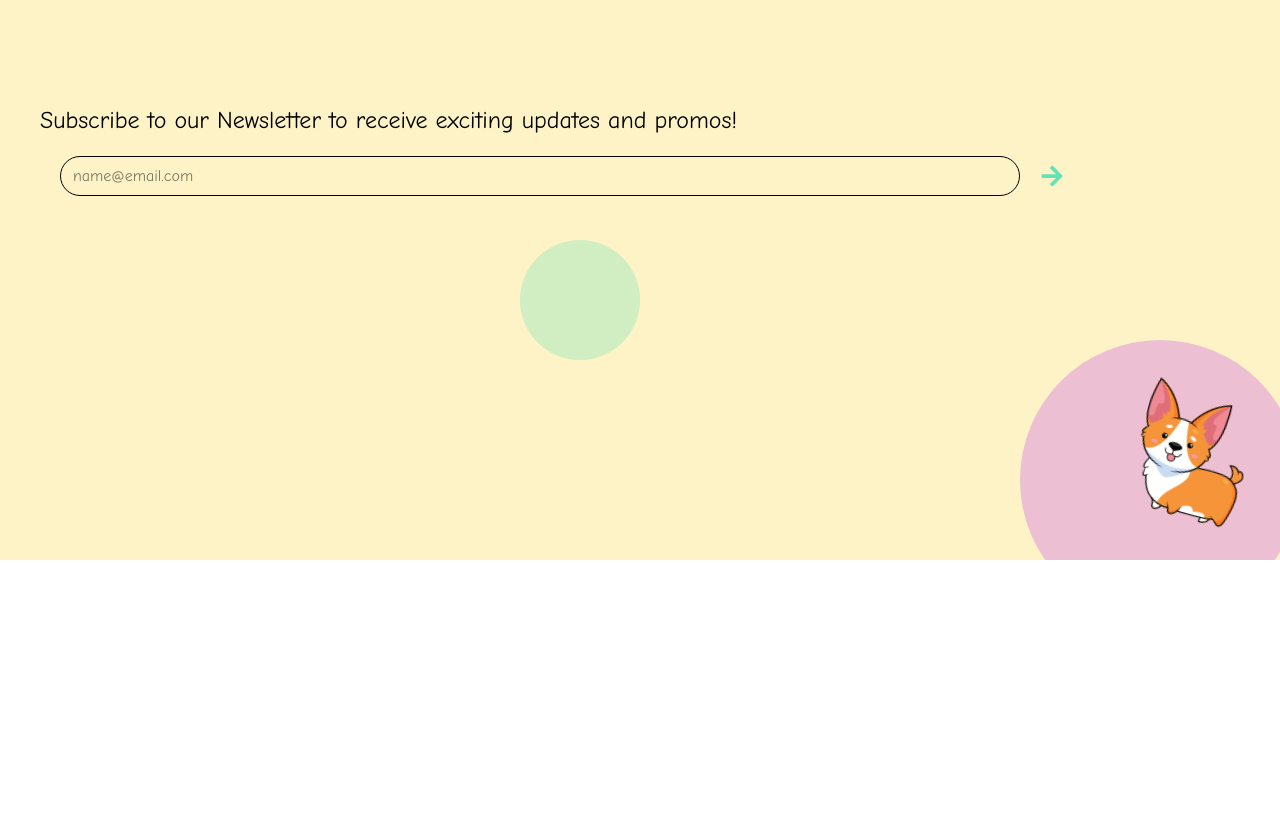
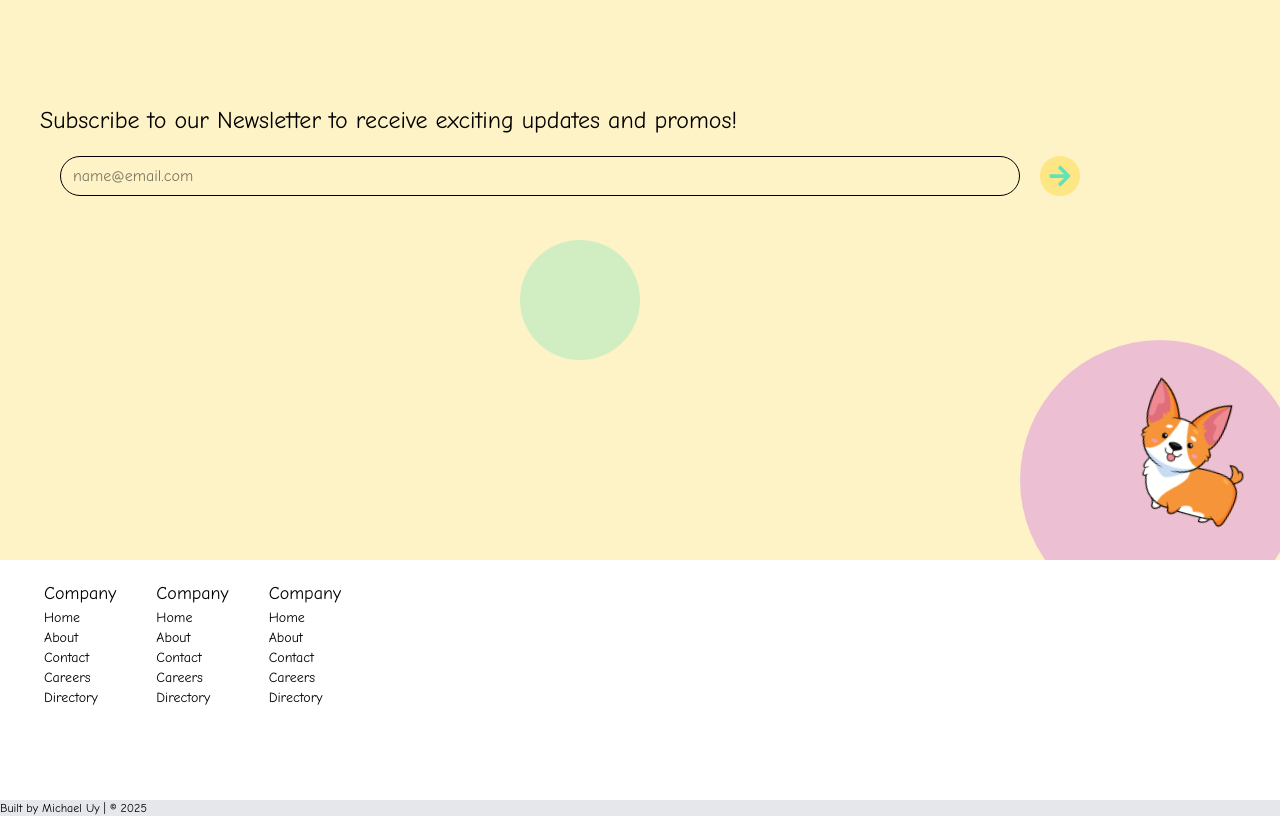
Before and after one commit to michaeluy001/pet-supplies, a React (Vite) app: page / in a window 1280 px wide. Shown: the part 6200-7016 px from the top of the page. Before the commit the page ends 6760 px from the top, so only its background shows below. Built offline with nearby package versions, Linux system fonts and the light colour scheme.

Commit message:
Completed footer.

```diff
--- a/src/App.jsx
+++ b/src/App.jsx
@@ -5,6 +5,7 @@ import { Features } from './Components/Features'
 import { Mission } from './Components/Mission'
 import { Slider } from './Components/Slider'
 import { EmailCapture } from './Components/EmailCapture'
+import { Footer } from './Components/Footer'
 
 
 function App() {
@@ -20,6 +21,7 @@ function App() {
           <Mission />
 
           <EmailCapture />
+          <Footer />
         </div>
       </div>
     </>
--- a/src/Components/EmailCapture.jsx
+++ b/src/Components/EmailCapture.jsx
@@ -5,20 +5,20 @@ import { FaArrowRight } from "react-icons/fa";
 export const EmailCapture = () => {
   return (
     <>
-      <div className="relative bg-amber-100">
+      <div className="relative bg-amber-100 overflow-hidden">
         <form className="h-screen content-center p-10">
           <p className="text-2xl">
             Subscribe to our Newsletter to receive exciting updates and promos!
           </p>
-          <div className="flex">
+          <div className="flex items-center">
             <input
               id="email"
               type="email"
               placeholder="name@email.com"
               className="border p-3 rounded-3xl m-5 h-10 w-4/5"
             />
-            <div className="flex text-[var(--mint-green)] text-2xl items-center">
-              <FaArrowRight className="active:scale-150 transition-transform" />
+            <div className="flex text-[var(--mint-green)] text-2xl items-center bg-amber-200 size-10 justify-center rounded-full">
+              <FaArrowRight className="active:scale-50 transition-transform" />
             </div>
           </div>
         </form>
--- a/src/Components/Features.jsx
+++ b/src/Components/Features.jsx
@@ -6,7 +6,7 @@ export const Features = () => {
 
   return (
     <>
-      <div className="w-screen bg-amber-200/40">
+      <div className="w-screen bg-[var(--warm-sand)]">
         <div className=" flex flex-col container overflow-hidden items-center">
           {cardArray.map((item, index) => (
             <Card key={index} card={item} />
--- /dev/null
+++ b/src/Components/Footer.jsx
@@ -0,0 +1,29 @@
+import { LovePetsLogo } from "./LovePetsLogo";
+import { useFooterCols } from "./useFooterCols";
+
+export const Footer = () => {
+  const columns = useFooterCols([]);
+
+  return (
+    <>
+      <div className="grid grid-cols-4 p-5 ">
+        <div className="flex mx-6 h-50">
+          {columns.map((item, index) => (
+            <div className="space-x-10">
+              <p className="text-lg"> {item.title} </p>
+              <ul className="flex flex-col">
+                {item.contents.map((item) => (
+                  <li className="text-sm">
+                    <a href="#"> {item} </a>
+                  </li>
+                ))}
+              </ul>
+            </div>
+          ))}
+        </div>
+
+      </div>
+      <div className="bg-gray-200 text-xs w-screen"><p> Built by Michael Uy | © 2025 </p></div>
+    </>
+  );
+};
--- a/src/Components/Slider.jsx
+++ b/src/Components/Slider.jsx
@@ -25,7 +25,7 @@ export const Slider = () => {
 
   return (
     <>
-      <div className="h-screen w-full content-center overflow-hidden">
+      <div className="h-screen w-full content-center overflow-hidden bg-[var(--warm-sand)]">
         <div className=" ">
           <div className="relative h-3/4 size-full flex overflow-hidden">
             {imageUrls.map((url) => (
--- a/src/Components/useCardContGen.js
+++ b/src/Components/useCardContGen.js
@@ -3,20 +3,11 @@ import Card2Img from '/src/assets/Puppy Groom.jpg';
 import Card3Img from '/src/assets/Cat Playing.jpg';
 
 
-import { useState, useEffect } from "react";
-
 export const useCardContGen = () => {
-  const [images, setImages] = useState([]);
-
   const imgArray = [
     { imgSrc: Card1Img, alt: "Grocery 1", caption: "Gentle grooming for a happy, healthy coat. Our grooming tools are designed for comfort and care, making bath time a breeze for you and your furry friend." },
     { imgSrc: Card2Img, alt: "Puppy Groom", caption: "Playful but Safe: Our cat toys are designed with your kitty's safety in mind. Non-toxic materials and durable construction ensure hours of fun without worry." },
     { imgSrc: Card3Img, alt: "Cat Playing", caption: "Playtime Made Easy: Our pet toys are designed for convenience and fun. Durable, easy to clean, and always entertaining, so you can focus on bonding with your best friend!" },
   ];
-
-  useEffect(() => {
-    setImages(imgArray)
-
-  },[]);
-  return images;
+  return imgArray;
 };
--- /dev/null
+++ b/src/Components/useFooterCols.js
@@ -0,0 +1,21 @@
+export const useFooterCols = () => {
+
+    const cols = [
+        {
+            title: "Company",
+            contents: ["Home","About", "Contact", "Careers", "Directory" ]
+        },
+                {
+            title: "Company",
+            contents: ["Home","About", "Contact", "Careers", "Directory" ]
+        },
+                {
+            title: "Company",
+            contents: ["Home","About", "Contact", "Careers", "Directory" ]
+        },
+
+    ]
+
+
+    return cols;
+}
```
Also changed, not shown: src/Components/Collections.jsx (added).
